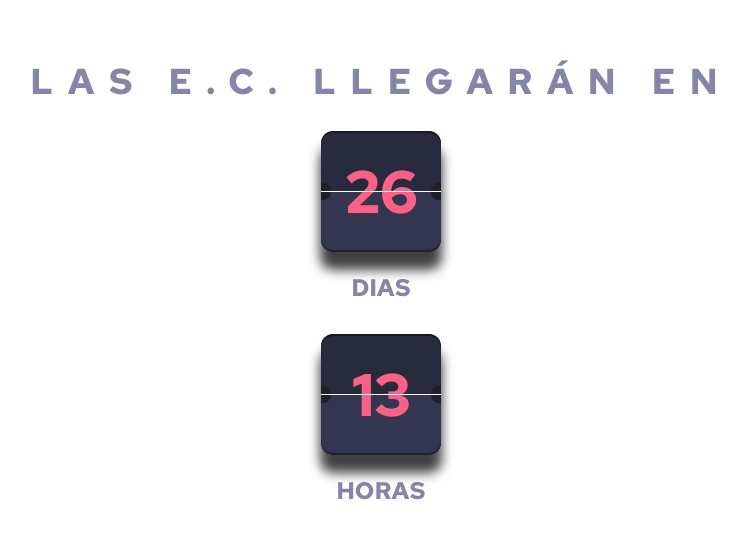
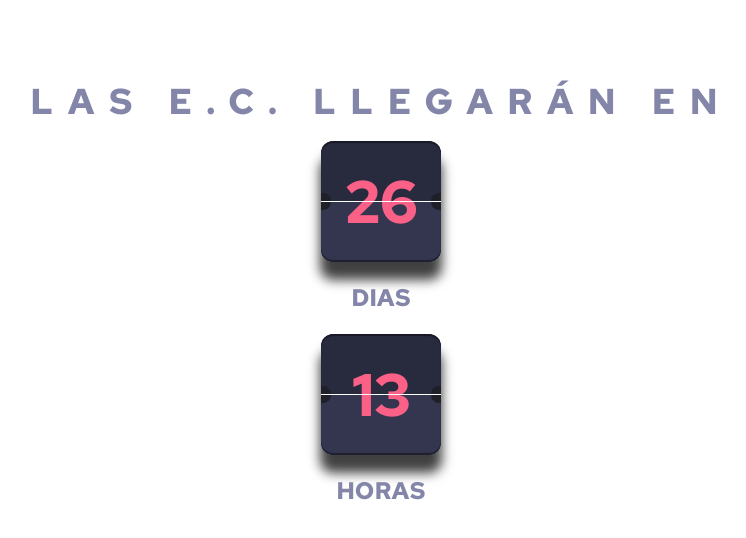
Before and after one commit to GeOnE-357/CountDown, a plain HTML site: page index.html in a window 1280 px wide. Shown: the part 116-654 px from the top of the page, without its empty margins (259-1005 px from the left). Drawn offline with nearby package versions, Linux system fonts and the light colour scheme.

Commit message:
Cambios en estructura de HTML

```diff
--- a/index.html
+++ b/index.html
@@ -9,12 +9,12 @@
 </head>
 <body class="relative w-full h-screen m-0 bg-gradient-to-b from-mostlyBlackBlue to-veryDarkBlue
     font-redHatText">
-  <section class="w-full h-full flex flex-col justify-center items-center">
-    <div class="text-xl text-center tracking-[8px] md:text-4xl text-grayishBlue md:tracking-[14px] font-bold">
+  <section class="w-full h-full flex flex-col justify-center">
+    <div class="mt-[20px] text-xl text-center tracking-[8px] md:text-4xl text-grayishBlue md:tracking-[14px] font-bold">
       LAS E.C. LLEGARÁN EN
     </div>
     <!--Time-->
-    <div class="mt-[10px] flex justify-center items-center gap-[30px]">
+    <div class="flex justify-center items-center gap-[30px]">
       <!--DIAS-->
       <div class="flex flex-col-reverse justify-center items-center space-y-5">
         <h1 class="mt-[20px] text-2xl text-grayishBlue font-bold">
@@ -74,7 +74,7 @@
         </div>
       </div>
     </div>
-    <div class="mt-[10px] flex justify-center items-center gap-[30px]">
+    <div class="flex justify-center items-center gap-[30px]">
       <!--HORAS-->
       <div class="flex flex-col-reverse justify-center items-center space-y-5">
         <h1 class="mt-[20px] text-2xl text-grayishBlue font-bold">
```
